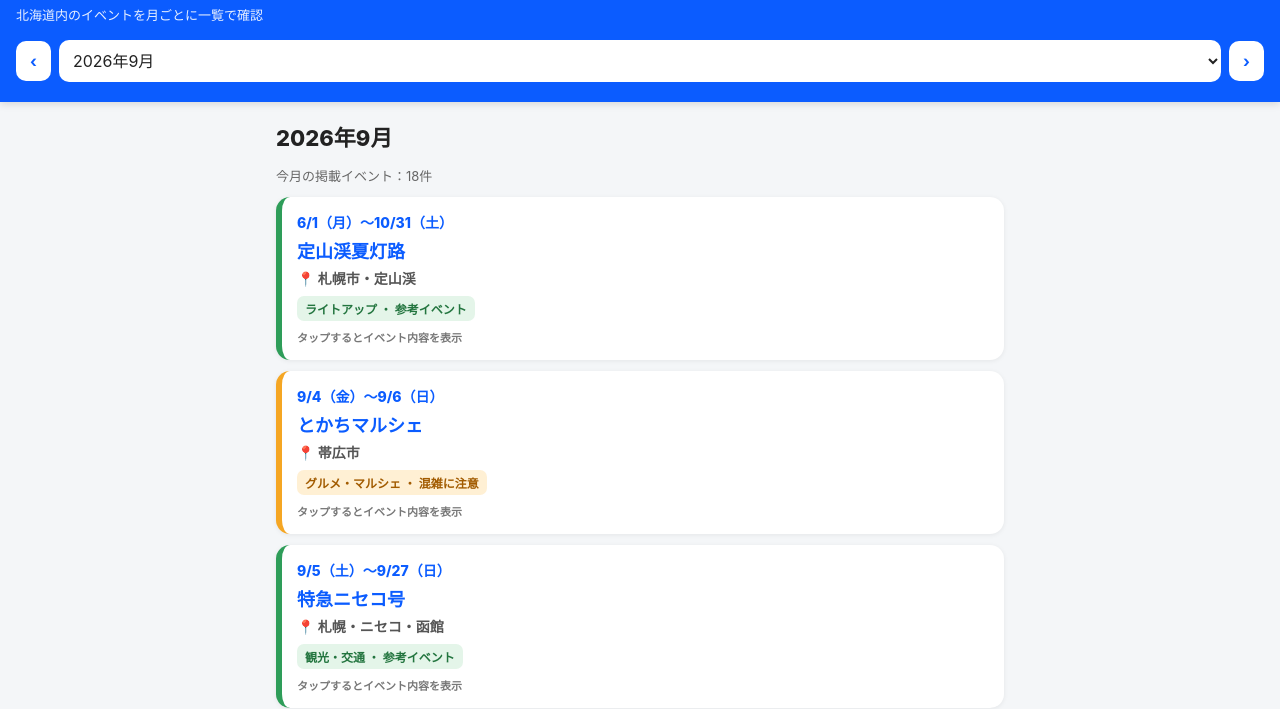
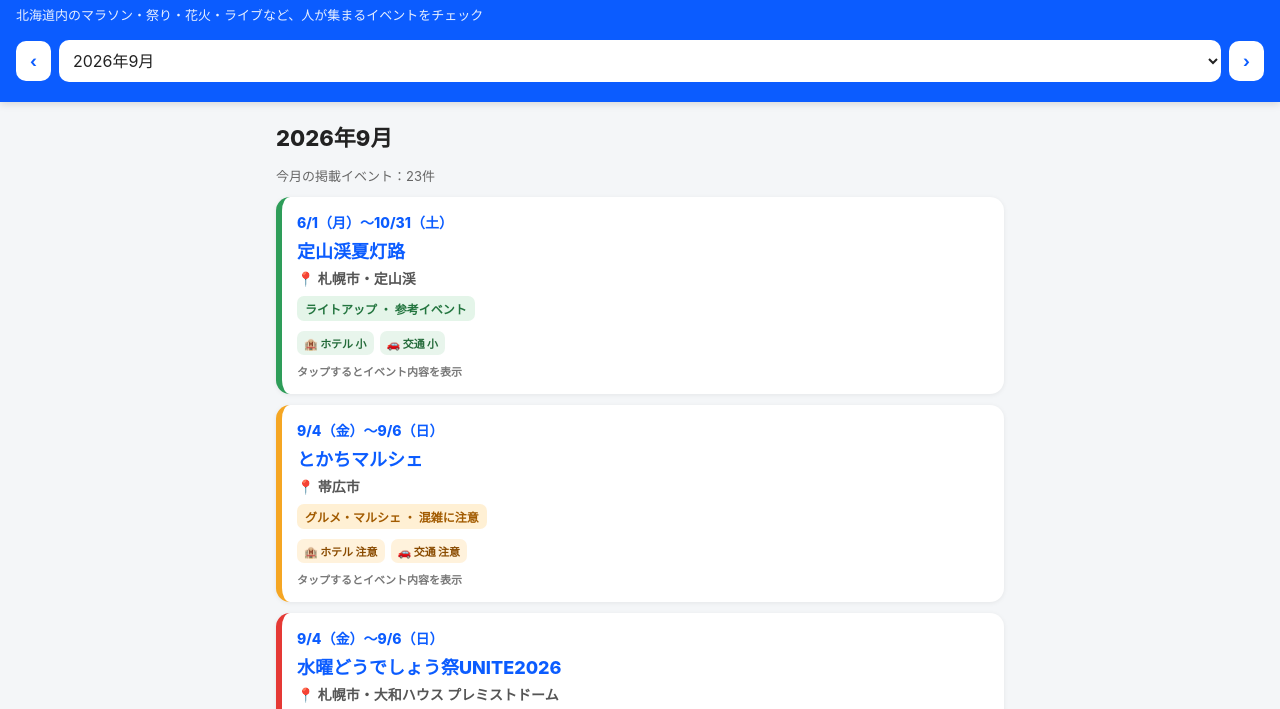
Before and after one commit to ysk12-glitch/hokkaido-event, a plain HTML site: page index.html in a window 1280 px wide. Shown: the part 57-766 px from the top of the page. Drawn offline with Linux system fonts and the light colour scheme.

Commit message:
Add files via upload

```diff
--- a/index.html
+++ b/index.html
@@ -30,7 +30,7 @@ main{max-width:760px;margin:auto;padding:16px}
 .high .badge{background:#ffe4e4;color:#c62828}
 .medium .badge{background:#fff0d4;color:#a25b00}
 .low .badge{background:#e4f5e9;color:#23753f}
-.tap{font-size:11px;color:#777;margin-top:8px}
+.impact{display:flex;gap:6px;flex-wrap:wrap;margin-top:10px}.impact span{font-size:11px;font-weight:800;padding:4px 7px;border-radius:7px;background:#f1f3f5}.high .impact span{background:#ffe8e8;color:#b71c1c}.medium .impact span{background:#fff2dc;color:#8a4b00}.low .impact span{background:#e8f5ec;color:#246b3a}.tap{font-size:11px;color:#777;margin-top:8px}
 .empty{text-align:center;padding:40px 10px;color:#777;background:#fff;border-radius:14px}
 footer{font-size:11px;color:#777;text-align:center;padding:20px}
 .modal{display:none;position:fixed;inset:0;background:#0008;z-index:20;padding:20px;align-items:center;justify-content:center}
@@ -40,14 +40,14 @@ footer{font-size:11px;color:#777;text-align:center;padding:20px}
 .modal h2{font-size:22px;margin:7px 0 12px}
 .modal-place{color:#555;margin-bottom:12px}
 .modal-type{display:inline-block;background:#eef3ff;color:#0b5cff;border-radius:8px;padding:5px 9px;font-size:12px;font-weight:700}
-.modal-desc{line-height:1.7;margin:16px 0}
+.modal-desc{line-height:1.7;margin:16px 0}.modal-impact{background:#f5f7fa;border-radius:12px;padding:12px;margin:14px 0;line-height:1.8;font-size:13px}.modal-impact strong{font-size:14px}
 .close{width:100%;background:#0b5cff;color:#fff;margin-top:8px}
 </style>
 </head>
 <body>
 <header>
   <h1>北海道イベントチェック</h1>
-  <div class="subtitle">北海道内のイベントを月ごとに一覧で確認</div>
+  <div class="subtitle">北海道内のマラソン・祭り・花火・ライブなど、人が集まるイベントをチェック</div>
   <div class="controls">
     <button id="prev">‹</button>
     <select id="monthSelect" aria-label="月を選択"></select>
@@ -72,14 +72,15 @@ footer{font-size:11px;color:#777;text-align:center;padding:20px}
     <h2 id="modalName"></h2>
     <div class="modal-place" id="modalPlace"></div>
     <span class="modal-type" id="modalType"></span>
-    <div class="modal-desc" id="modalDesc"></div>
+    <div class="modal-desc" id="modalDesc"></div><div class="modal-impact" id="modalImpact"></div>
     <button class="close" id="closeModal">閉じる</button>
   </div>
 </div>
 
 <script>
 const events = [
-{start:"2026-09-04",end:"2026-09-06",name:"とかちマルシェ",place:"帯広市",level:"medium",type:"グルメ・マルシェ",desc:"JR帯広駅周辺で開催される秋恒例の食イベント。道東のグルメやスイーツ、生演奏などを楽しめます。"},
+
+  {start:"2026-09-04",end:"2026-09-06",name:"とかちマルシェ",place:"帯広市",level:"medium",type:"グルメ・マルシェ",desc:"JR帯広駅周辺で開催される秋恒例の食イベント。道東のグルメやスイーツ、生演奏などを楽しめます。"},
   {start:"2026-09-05",end:"2026-09-27",name:"特急ニセコ号",place:"札幌・ニセコ・函館",level:"low",type:"観光・交通",desc:"札幌・ニセコ・函館を結ぶ秋の特別列車。沿線観光や鉄道利用の増加が見込まれます。"},
   {start:"2026-09-05",end:"2026-09-05",name:"北海道芸術花火",place:"札幌市・モエレ沼公園",level:"high",type:"花火",desc:"モエレ沼公園で開催される大規模な花火イベント。周辺道路や公共交通の混雑に注意が必要です。"},
   {start:"2026-06-01",end:"2026-10-31",name:"定山渓夏灯路",place:"札幌市・定山渓",level:"low",type:"ライトアップ",desc:"定山渓温泉街を提灯やランタンの灯りで彩る夜の散策イベント。9〜10月は18時頃から点灯します。"},
@@ -154,7 +155,19 @@ const events = [
   {start:"2026-08-13",end:"2026-08-13",name:"勝毎花火大会",place:"帯広市",level:"high",type:"大型花火",desc:"北海道最大級の花火大会の一つ。帯広市街や会場周辺の交通混雑に特に注意。"},
   {start:"2026-08-14",end:"2026-08-15",name:"おびひろ平原まつり",place:"帯広市",level:"high",type:"大型祭り",desc:"神輿や太鼓演奏などが行われる十勝最大級の夏祭り。帯広中心街が賑わいます。"},
   {start:"2026-08-21",end:"2026-08-22",name:"夜高あんどん祭り",place:"沼田町",level:"high",type:"大型祭り",desc:"高さ約7mの巨大あんどんがぶつかり合う沼田町の名物祭り。夜間の町中心部に注意。"},
-  {start:"2026-08-30",end:"2026-08-30",name:"ながぬまマオイ夢祭り",place:"長沼町",level:"medium",type:"地域祭り",desc:"名物競技や特産グルメが楽しめる長沼町の夏祭り。"}
+  {start:"2026-08-30",end:"2026-08-30",name:"ながぬまマオイ夢祭り",place:"長沼町",level:"medium",type:"地域祭り",desc:"名物競技や特産グルメが楽しめる長沼町の夏祭り。"},
+  {start:"2026-09-04",end:"2026-09-06",name:"水曜どうでしょう祭UNITE2026",place:"札幌市・大和ハウス プレミストドーム",level:"high",type:"大型イベント",desc:"9月4日〜6日に開催される大型イベント。ドーム会場への来場者に加え、札幌圏の宿泊・交通への影響が見込まれるため、仕事で札幌方面へ移動する際は特に注意。"},
+  {start:"2026-09-26",end:"2026-09-26",name:"SBI MUSIC CIRCUS HOKKAIDO",place:"札幌市・大和ハウス プレミストドーム",level:"high",type:"大型音楽イベント",desc:"大和ハウス プレミストドームで開催される大型音楽イベント。札幌市内の宿泊や会場周辺の交通への影響に注意。"},
+  {start:"2026-10-24",end:"2026-10-24",name:"Number_i LIVE TOUR No.Ⅲ",place:"札幌市・大和ハウス プレミストドーム",level:"high",type:"ライブ・コンサート",desc:"人気アーティストのドーム公演。遠方からの来場者も見込まれるため、札幌市内のホテル・航空・JR・地下鉄などへの影響が大きくなる可能性があります。"},
+  {start:"2026-10-30",end:"2026-11-01",name:"Snow Man DOME TOUR 2026-2027 ALL SUITE",place:"札幌市・大和ハウス プレミストドーム",level:"high",type:"ライブ・ドーム公演",desc:"10月30日〜11月1日の3日間連続で行われるドーム公演。複数日開催のため、札幌市内の宿泊施設や交通への影響が特に大きいと考えられるイベントです。"},
+  {start:"2026-11-14",end:"2026-11-15",name:"YOASOBI ASIA 10-CITY DOME & STADIUM TOUR 2026-2027『超惑星』",place:"札幌市・大和ハウス プレミストドーム",level:"high",type:"ライブ・ドーム公演",desc:"11月14日・15日の2日間開催されるドームツアー北海道公演。遠方からの来場者を含め、ホテルや交通への影響が大きくなる可能性があります。"},
+  {start:"2026-10-17",end:"2026-10-17",name:"北海道コンサドーレ札幌 vs ブラウブリッツ秋田",place:"札幌市・大和ハウス プレミストドーム",level:"medium",type:"スポーツ・サッカー",desc:"J2リーグのホームゲーム。大型コンサートほどではないものの、試合時間帯は会場周辺の交通・駐車場の混雑に注意。"},
+  {start:"2026-11-07",end:"2026-11-08",name:"全国高校サッカー選手権 北海道大会",place:"札幌市・大和ハウス プレミストドーム",level:"medium",type:"スポーツ・サッカー",desc:"北海道大会の準決勝・決勝。学生・関係者・応援客が集まるため、会場周辺の交通に注意。"},
+  {start:"2026-11-22",end:"2026-11-23",name:"サッポロ モノ ヴィレッジ 2026 秋",place:"札幌市・大和ハウス プレミストドーム",level:"medium",type:"大型展示・マーケット",desc:"北海道最大級のハンドメイドイベント。多数の出店者と来場者が集まり、会場周辺の交通量が増えます。"},
+  {start:"2026-09-05",end:"2026-09-05",name:"水曜どうでしょう祭UNITE2026 本祭",place:"札幌市・大和ハウス プレミストドーム",level:"high",type:"大型イベント",desc:"9月5日の本祭。ドーム会場で朝から夜まで開催される大型イベントで、周辺道路・地下鉄・宿泊への影響に注意。"},
+  {start:"2026-09-21",end:"2026-09-21",name:"HBA Special Night 道新・秋華火",place:"札幌市・大和ハウス プレミストドーム周辺",level:"high",type:"大型花火イベント",desc:"9月21日に開催される大型花火イベント。夜間の会場周辺や帰宅時間帯の交通混雑に注意。"},
+  {start:"2026-09-13",end:"2026-09-13",name:"スーパーマリオ：RUN TO THE GOAL in Hokkaido 2026",place:"札幌市・大和ハウス プレミストドーム",level:"medium",type:"大型イベント・スポーツ",desc:"ドームで開催される大型ファミリーイベント。休日の会場周辺の人出・交通に注意。"},
+
 ];
 
 let current = new Date();
@@ -186,12 +199,19 @@ function buildMonthSelect(){
   sel.value=`${current.getFullYear()}-${current.getMonth()}`;
 }
 
+function impactText(level,type){
+  if(level==="high") return "<strong>⚠️ 仕事への影響：大</strong><br>🏨 ホテル：かなり注意　🚗 交通：かなり注意　👥 人出：大規模";
+  if(level==="medium") return "<strong>⚠️ 仕事への影響：中</strong><br>🏨 ホテル：注意　🚗 交通：注意　👥 人出：中規模";
+  return "<strong>ℹ️ 仕事への影響：小</strong><br>🏨 ホテル：通常　🚗 交通：通常　👥 人出：小〜中規模";
+}
+
 function openModal(e){
   document.getElementById("modalDate").textContent=rangeText(e);
   document.getElementById("modalName").textContent=e.name;
   document.getElementById("modalPlace").textContent="📍 "+e.place;
   document.getElementById("modalType").textContent=e.type;
   document.getElementById("modalDesc").textContent=e.desc;
+  document.getElementById("modalImpact").innerHTML=impactText(e.level,e.type);
   document.getElementById("modal").classList.add("show");
 }
 
@@ -215,6 +235,7 @@ function render(){
       <div class="name">${e.name}</div>
       <div class="place">📍 ${e.place}</div>
       <span class="badge">${e.type} ・ ${label}</span>
+      <div class="impact"><span>🏨 ホテル ${e.level==="high"?"大":e.level==="medium"?"注意":"小"}</span><span>🚗 交通 ${e.level==="high"?"大":e.level==="medium"?"注意":"小"}</span></div>
       <div class="tap">タップするとイベント内容を表示</div>`;
     div.onclick=()=>openModal(e);
     box.appendChild(div);
```
